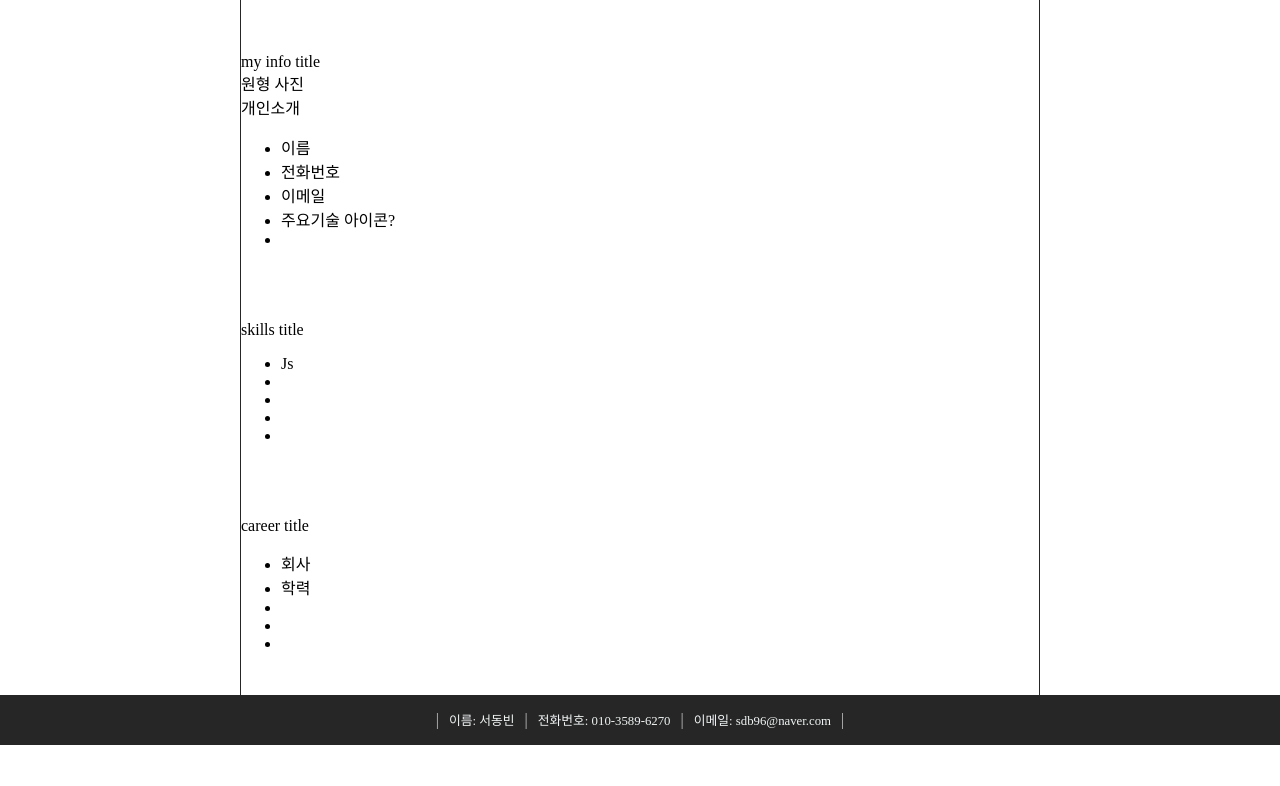
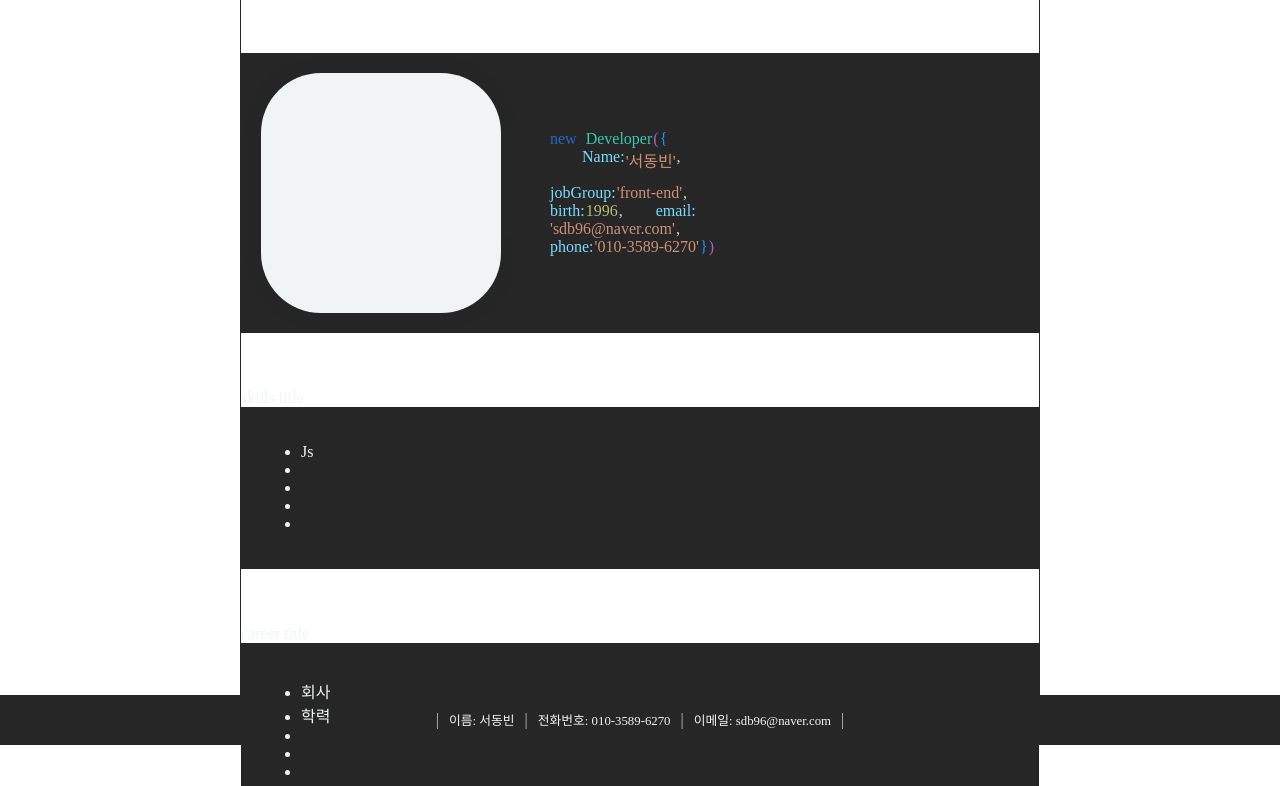
Before and after one commit to sdb96/sdb96.github.io, a plain HTML site: page index.html in a window 1280 px wide. Shown: the part 166-952 px from the top of the page. Before the commit the page ends 911 px from the top, so only its background shows below. Drawn offline with Linux system fonts and the light colour scheme.

Commit message:
개인정보 영역구성 	1.사진영역 잡기 	2.코드 pretty 직접구현
css :root 배경색 변수명 수정 (--background-color -> --main-color)

```diff
--- a/index.html
+++ b/index.html
@@ -40,6 +40,7 @@
         <link rel="stylesheet" href="/src/css/navbar.css">
         <link rel="stylesheet" href="/src/css/footer.css">
         <link rel="stylesheet" href="/src/css/mainMenu.css">
+        <link rel="stylesheet" href="/src/css/codeThemes.css">
 
         <title>sdb96</title>
     </head>
--- /dev/null
+++ b/src/css/codeThemes.css
@@ -0,0 +1,21 @@
+
+div.code-print{background: rgba(38 38 38);}
+/* 글자간격 */
+span.code{float: left; text-indent: 1px;}
+/* 선언자 */
+span.code.declarer{color: #2566ca;}
+/* 키워드 */
+span.code.keyword{color: #3ac9b0;}
+/* 문자 */
+span.code.str{color: #ce9178;}
+span.code.number{color: #b5c077;}
+/* 탭 >> &#9; 사용 */
+span.code.tab{ white-space: pre;}
+/* 소괄호 */
+span.code.paren{color: #a363ca}
+/* 중괄호 */
+span.code.brace{color: #1c8fff;}
+/* 변수,object의 키, 인자, 매개변수 */
+span.code.variable{color: #7bdcfe;}
+/* 콤마 */
+span.code.comma{color: #d4d4c9;}
--- a/src/css/footer.css
+++ b/src/css/footer.css
@@ -1,5 +1,5 @@
 /* 하단 footer */
-#footer-container {display: flex; align-items: center; justify-content: center; width: 100%; height: 50px; background-color: var(--background-color);}
+#footer-container {display: flex; align-items: center; justify-content: center; width: 100%; height: 50px; background-color: var(--main-color);}
 .personal-info {color: var(--text-color); font-size: 0.8em;}
 #footer-container .line{color: var(--text-color);}
 #footer-container .line::before{content:'|'; font-size: 1em; color: #c3c3c3; padding: 10px 10px;}
--- a/src/css/mainMenu.css
+++ b/src/css/mainMenu.css
@@ -1,10 +1,19 @@
 /* 메인 메뉴 */
-#menu-box.main-container{margin: 0 30vh; border: var(--background-color) solid 1px; border-top: none; border-bottom: none;}
+#menu-box.main-container{margin: 0 30vh; border: var(--main-color) solid 1px; border-top: none; border-bottom: none;}
 
+/* 메인 section 공통 */
 article#content{display: flex; flex-direction: column;}
+.section-content{background-color: var(--main-color); padding: 20px;}
+
+/* 메인 타이틀 */
 article#content #main-title{text-align: center;}
-article#content #main-title .title-txt{font-size: 25px; font-family: var(--font-en);}
+article#content #main-title .title-txt{font-size: 25px; font-family: var(--font-en); color: var(--main-color);}
 article#content>section{margin: 3.5em 0em 0em 0em;}
 
-.h-line{background-color: var(--background-color); opacity: 0.5; border: 0; width: 20em; height: 1px; transition-duration: 1s;}
-/*End 메인 메뉴 */
+/* 메인 타이틀 하단 선긋기 */
+.h-line{background-color: var(--main-color); opacity: 0.5; border: 0; width: 20em; height: 1px; transition-duration: 1s;}
+
+/* 개인정보 */
+#my-info .section-content{align-items: center;}
+#my-info .section-content .code-print{padding-left: 3em;}
+#my-info .profile{width: 15em; height: 15em; border-radius: 25%; background: url(../image/test.jpg) no-repeat 100%; background-size: cover; box-shadow: var(--main-color) 0 0 13px; background: var(--text-color);}
--- a/src/css/navbar.css
+++ b/src/css/navbar.css
@@ -1,5 +1,5 @@
 /* header nav-bar */
-#nav-bar {display: flex; justify-content: space-between; align-items: center; height: 3.8em; background-color: var(--background-color);}
+#nav-bar {display: flex; justify-content: space-between; align-items: center; height: 3.8em; background-color: var(--main-color);}
 
 /* logo */
 .nav-bar.logo-box {display: flex; flex-grow: 1; align-items: center;}
--- a/src/css/style.css
+++ b/src/css/style.css
@@ -1,14 +1,16 @@
 /* css 변수선언 */ /* 사용시 var(변수명) */
 :root {
     --text-color:#f0f4f5;
-    --background-color:#262626;
+    --main-color:#262626;
     --accent-color:#d49466;
     --font-en:'Rubik', sans-serif;
 }
 
 /*tag default */
+*{color: var(--text-color);}
 html,body {height:100vh; font-family: "Noto Sans KR variant0", Tofu;}
 body {margin:0;}
+/* li{list-style: none;} */
 a {text-decoration: none; color: var(--text-color);}
 i {display: inline-block; background-repeat: no-repeat; line-height: 0; vertical-align: middle;}
 /*End tag default */
@@ -16,6 +18,10 @@ i {display: inline-block; background-repeat: no-repeat; line-height: 0; vertical
 /* 메뉴 공통 박스 */
 #menu-box{height: 100vh;}
 
+div.circle{border-radius: 70%; overflow: hidden;}
+/* div.hexagon{} */
+
+.flex{display: flex;}
 
 
 /* icon*/
--- a/src/html/menu/main/mainMenu.html
+++ b/src/html/menu/main/mainMenu.html
@@ -1,28 +1,60 @@
 <div id="menu-box" class="main-container">
     <article id="content">
         <section id="main-title">
-            <span class="title-txt">welcome to my playground</span>
+            <span class="title-txt">Welcome to my playground</span>
             <hr class="h-line">
         </section>
 
         <section id="my-info">
-            <section class="section-title">
+            <!-- <section class="section-title">
                 my info title
-            </section>
-            <section class="section-content">
-                <div>
-                    원형 사진
-                </div>
-                <div>
-                    개인소개
-                    <ul>
-                        <li>이름</li>
-                        <li>전화번호</li>
-                        <li>이메일</li>
-                        <li>주요기술 아이콘?</li>
-                        <li></li>
-                    </ul>
-                </div>
+            </section> -->
+            <section class="section-content flex">
+                <div class="circle profile"></div>
+                <section class="section-title">
+                    <!-- <span>Front-end Developer</span> -->
+                    <div class="code-print">
+                        <span class="code declarer">new &nbsp;</span>
+                        <span class="code keyword">Developer</span>
+                        <span class="code paren">(</span>
+                        <span class="code brace">{</span>
+                        <br>
+                        <span class="code tab">&#9;</span>
+                        <span class="code variable">Name:</span>
+                        <span class="code str">'서동빈'</span>
+                        <span class="code comma">,</span>
+                        <br>
+                        <span class="code tab">&#9;</span>
+                        <span class="code variable">jobGroup:</span>
+                        <span class="code str">'front-end'</span>
+                        <span class="code comma">,</span>
+                        <br>
+                        <span class="code tab">&#9;</span>
+                        <span class="code variable">birth:</span>
+                        <span class="code number">1996</span>
+                        <span class="code comma">,</span>
+                        <br>
+                        <span class="code tab">&#9;</span>
+                        <span class="code variable">email:</span>
+                        <span class="code str">'sdb96@naver.com'</span>
+                        <span class="code comma">,</span>
+                        <br>
+                        <span class="code tab">&#9;</span>
+                        <span class="code variable">phone:</span>
+                        <span class="code str">'010-3589-6270'</span>
+                        <br>
+                        <span class="code brace">}</span>
+                        <span class="code paren">)</span>
+                        <span class="code tab">&#9;</span>
+                    </div>
+                </section>
+                <!-- <ul>
+                    <li>서동빈</li>
+                    <li>전화번호</li>
+                    <li>이메일</li>
+                    <li>주요기술 아이콘?</li>
+                    <li></li>
+                </ul> -->
             </section>
         </section>
 
@@ -30,7 +62,7 @@
             <section class="section-title">
                 skills title
             </section>
-            <div>
+            <section class="section-content">
                     <ul>
                         <li>Js</li>
                         <li></li>
@@ -38,14 +70,14 @@
                         <li></li>
                         <li></li>
                     </ul>
-            </div>
+            </section>
         </section>
 
         <section id="career">
             <section class="section-title">
                 career title
             </section>
-            <div>
+            <section class="section-content">
                     <ul>
                         <li>회사</li>
                         <li>학력</li>
@@ -53,7 +85,7 @@
                         <li></li>
                         <li></li>
                     </ul>
-            </div>
+            </section>
         </section>
 
 
```
